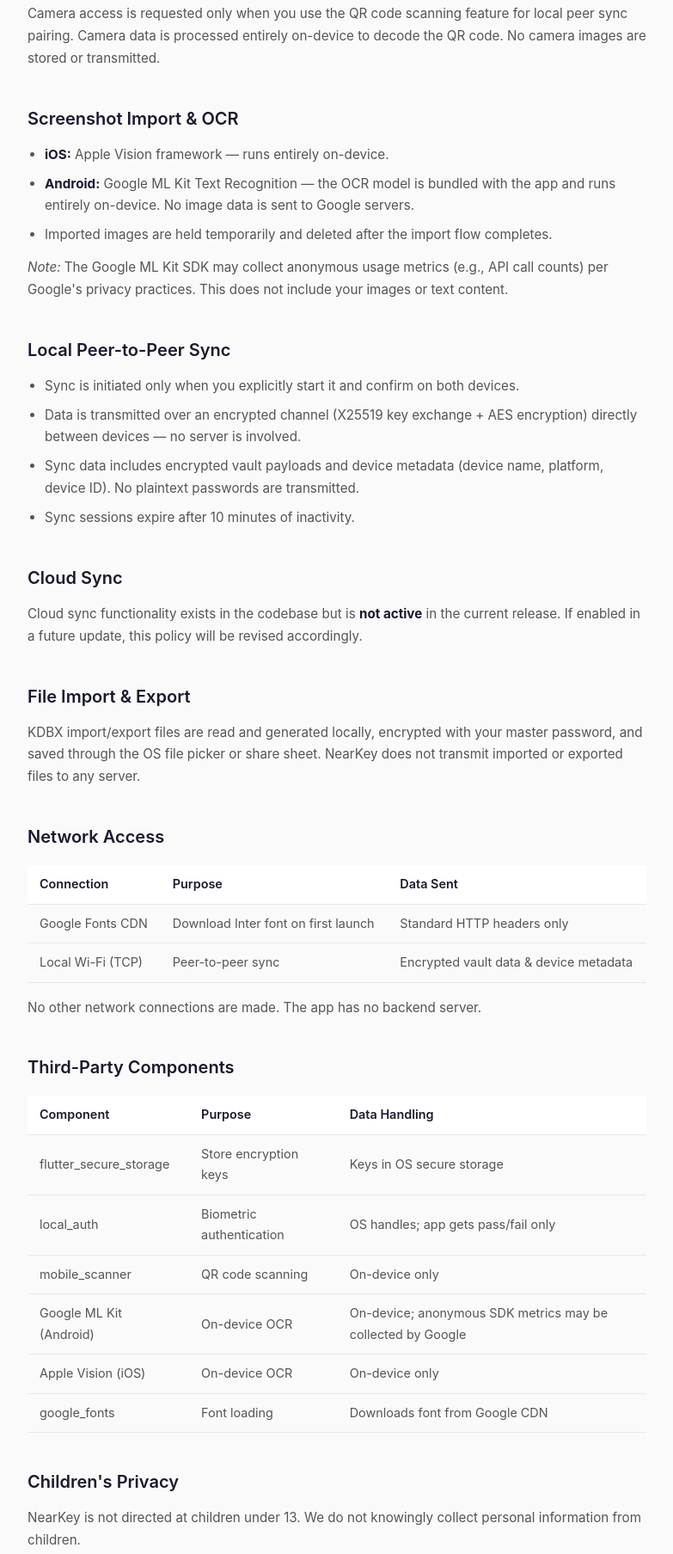
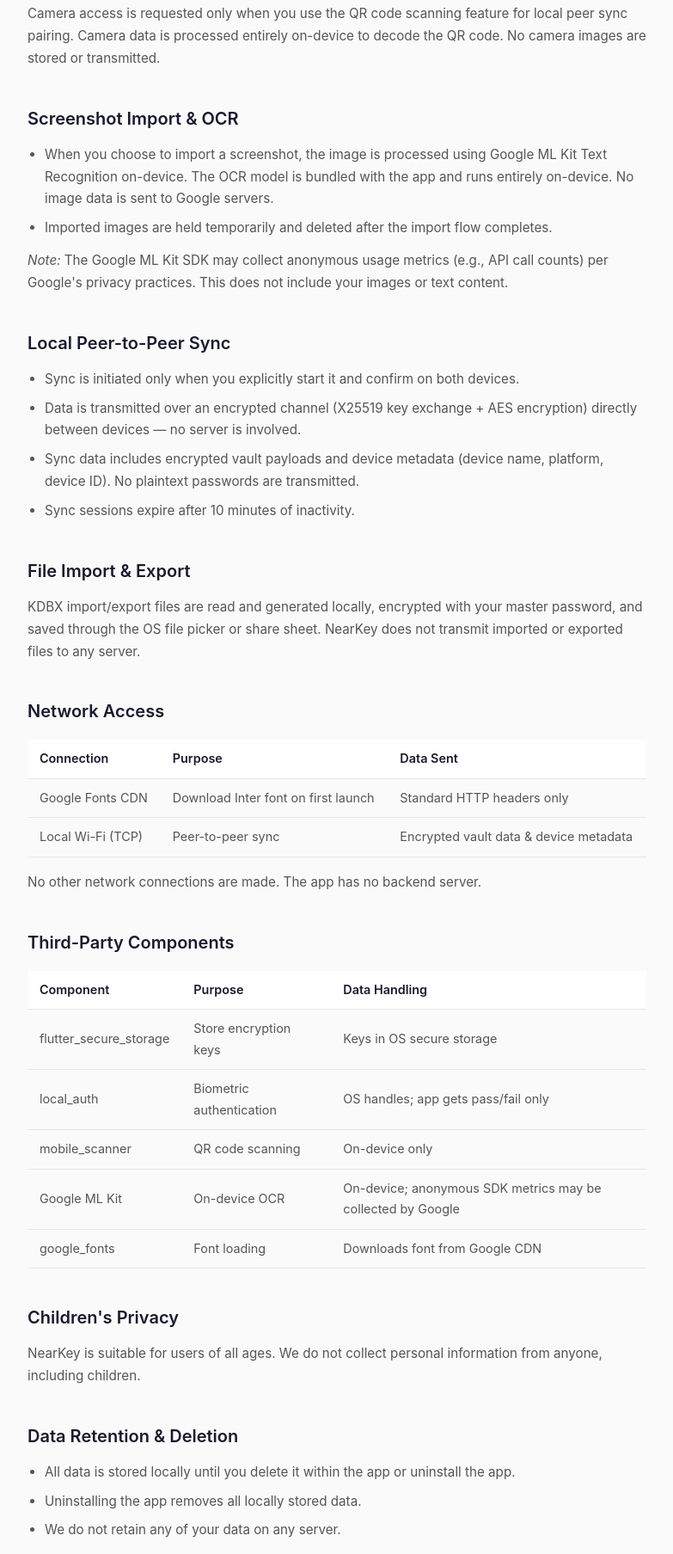
Before and after one commit to zetavue/nearkey-privacy, a plain HTML site: page index.html in a window 1280 px wide. Shown: the part 1442-3249 px from the top of the page at 86% size, without its empty margins (248-1031 px from the left). Drawn offline with Linux system fonts and the light colour scheme.

Commit message:
Add files via upload
update

```diff
--- a/index.html
+++ b/index.html
@@ -84,8 +84,7 @@
 
         <h2>Screenshot Import &amp; OCR</h2>
         <ul>
-            <li><strong>iOS:</strong> Apple Vision framework &mdash; runs entirely on-device.</li>
-            <li><strong>Android:</strong> Google ML Kit Text Recognition &mdash; the OCR model is bundled with the app and runs entirely on-device. No image data is sent to Google servers.</li>
+            <li>When you choose to import a screenshot, the image is processed using Google ML Kit Text Recognition on-device. The OCR model is bundled with the app and runs entirely on-device. No image data is sent to Google servers.</li>
             <li>Imported images are held temporarily and deleted after the import flow completes.</li>
         </ul>
         <p><em>Note:</em> The Google ML Kit SDK may collect anonymous usage metrics (e.g., API call counts) per Google's privacy practices. This does not include your images or text content.</p>
@@ -97,9 +96,6 @@
             <li>Sync data includes encrypted vault payloads and device metadata (device name, platform, device ID). No plaintext passwords are transmitted.</li>
             <li>Sync sessions expire after 10 minutes of inactivity.</li>
         </ul>
-
-        <h2>Cloud Sync</h2>
-        <p>Cloud sync functionality exists in the codebase but is <strong>not active</strong> in the current release. If enabled in a future update, this policy will be revised accordingly.</p>
 
         <h2>File Import &amp; Export</h2>
         <p>KDBX import/export files are read and generated locally, encrypted with your master password, and saved through the OS file picker or share sheet. NearKey does not transmit imported or exported files to any server.</p>
@@ -118,13 +114,12 @@
             <tr><td>flutter_secure_storage</td><td>Store encryption keys</td><td>Keys in OS secure storage</td></tr>
             <tr><td>local_auth</td><td>Biometric authentication</td><td>OS handles; app gets pass/fail only</td></tr>
             <tr><td>mobile_scanner</td><td>QR code scanning</td><td>On-device only</td></tr>
-            <tr><td>Google ML Kit (Android)</td><td>On-device OCR</td><td>On-device; anonymous SDK metrics may be collected by Google</td></tr>
-            <tr><td>Apple Vision (iOS)</td><td>On-device OCR</td><td>On-device only</td></tr>
+            <tr><td>Google ML Kit</td><td>On-device OCR</td><td>On-device; anonymous SDK metrics may be collected by Google</td></tr>
             <tr><td>google_fonts</td><td>Font loading</td><td>Downloads font from Google CDN</td></tr>
         </table>
 
         <h2>Children's Privacy</h2>
-        <p>NearKey is not directed at children under 13. We do not knowingly collect personal information from children.</p>
+        <p>NearKey is suitable for users of all ages. We do not collect personal information from anyone, including children.</p>
 
         <h2>Data Retention &amp; Deletion</h2>
         <ul>
@@ -187,8 +182,7 @@
 
         <h2>截图导入与 OCR</h2>
         <ul>
-            <li><strong>iOS：</strong>Apple Vision 框架 — 完全在设备上运行。</li>
-            <li><strong>Android：</strong>Google ML Kit 文字识别 — OCR 模型随应用打包，完全在设备上运行，图片数据不会发送到 Google 服务器。</li>
+            <li>当你选择导入截图时，图片使用 Google ML Kit 文字识别在设备端处理。OCR 模型随应用打包，完全在设备上运行，图片数据不会发送到 Google 服务器。</li>
             <li>导入的图片仅临时保留，导入流程完成后即被删除。</li>
         </ul>
         <p><em>注意：</em>Google ML Kit SDK 可能按照 Google 的隐私惯例收集匿名使用指标（如 API 调用次数），不包含你的图片或文字内容。</p>
@@ -200,9 +194,6 @@
             <li>同步数据包括加密的密码库内容和设备元数据（设备名称、平台、设备 ID），不会传输明文密码。</li>
             <li>同步会话在不活动 10 分钟后自动过期。</li>
         </ul>
-
-        <h2>云端同步</h2>
-        <p>云端同步功能存在于代码库中，但在当前版本中<strong>未启用</strong>。如在未来版本中启用，本政策将相应修订。</p>
 
         <h2>文件导入与导出</h2>
         <p>KDBX 导入/导出文件在设备本地读取和生成，使用主密码加密，通过操作系统文件选择器或分享面板保存。NearKey 不会将导入或导出的文件传输到任何服务器。</p>
@@ -221,13 +212,12 @@
             <tr><td>flutter_secure_storage</td><td>存储加密密钥</td><td>密钥存储在操作系统安全存储中</td></tr>
             <tr><td>local_auth</td><td>生物识别认证</td><td>委托给操作系统；应用仅接收通过/失败结果</td></tr>
             <tr><td>mobile_scanner</td><td>二维码扫描</td><td>仅在设备上处理</td></tr>
-            <tr><td>Google ML Kit（Android）</td><td>设备端 OCR</td><td>设备上处理；Google 可能收集匿名 SDK 使用指标</td></tr>
-            <tr><td>Apple Vision（iOS）</td><td>设备端 OCR</td><td>仅在设备上处理</td></tr>
+            <tr><td>Google ML Kit</td><td>设备端 OCR</td><td>设备上处理；Google 可能收集匿名 SDK 使用指标</td></tr>
             <tr><td>google_fonts</td><td>字体加载</td><td>从 Google CDN 下载字体文件</td></tr>
         </table>
 
         <h2>儿童隐私</h2>
-        <p>NearKey 不面向 13 岁以下儿童。我们不会故意收集儿童的个人数据。</p>
+        <p>NearKey 适合所有年龄段的用户使用。我们不会收集任何人的个人数据，包括儿童。</p>
 
         <h2>数据保留与删除</h2>
         <ul>
```
